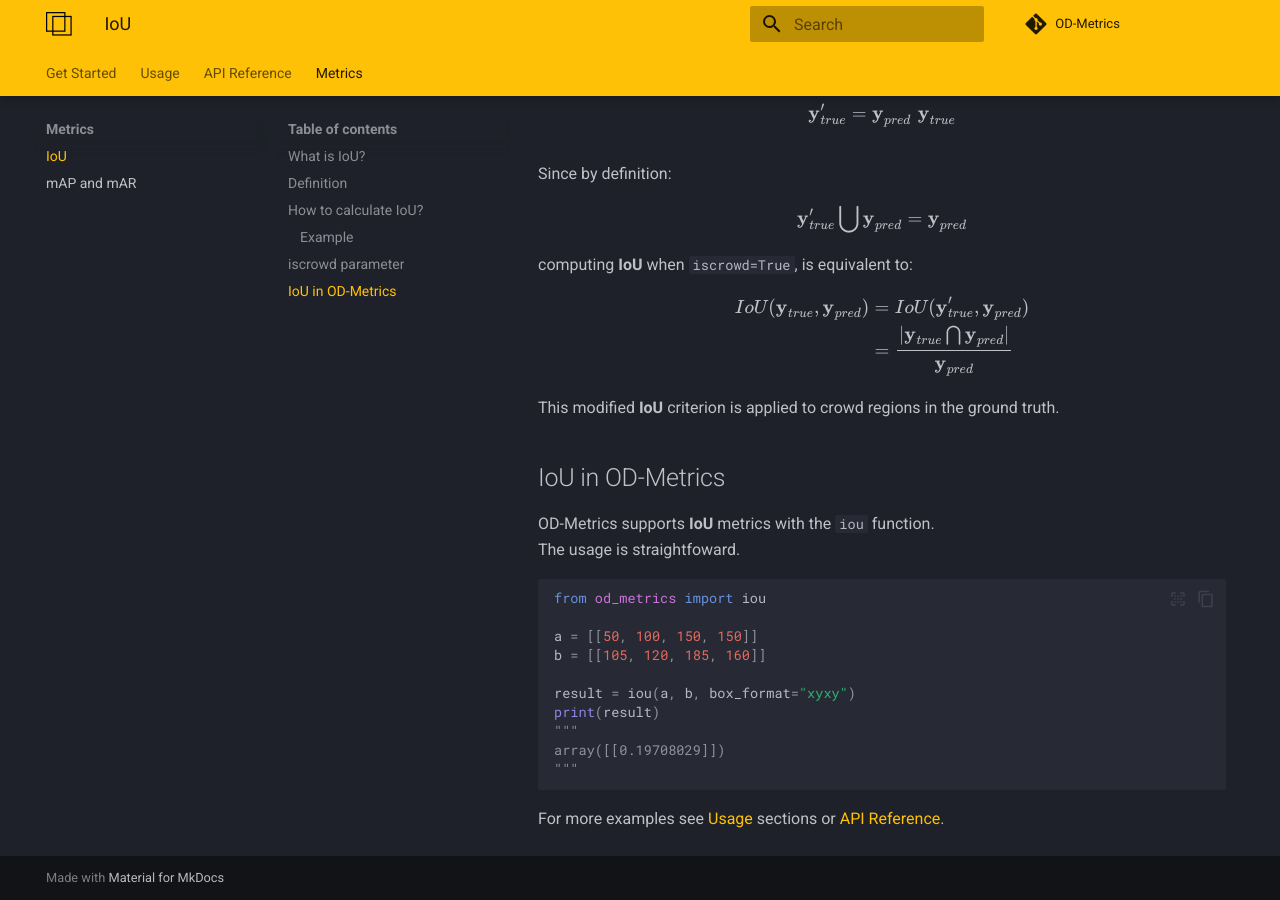
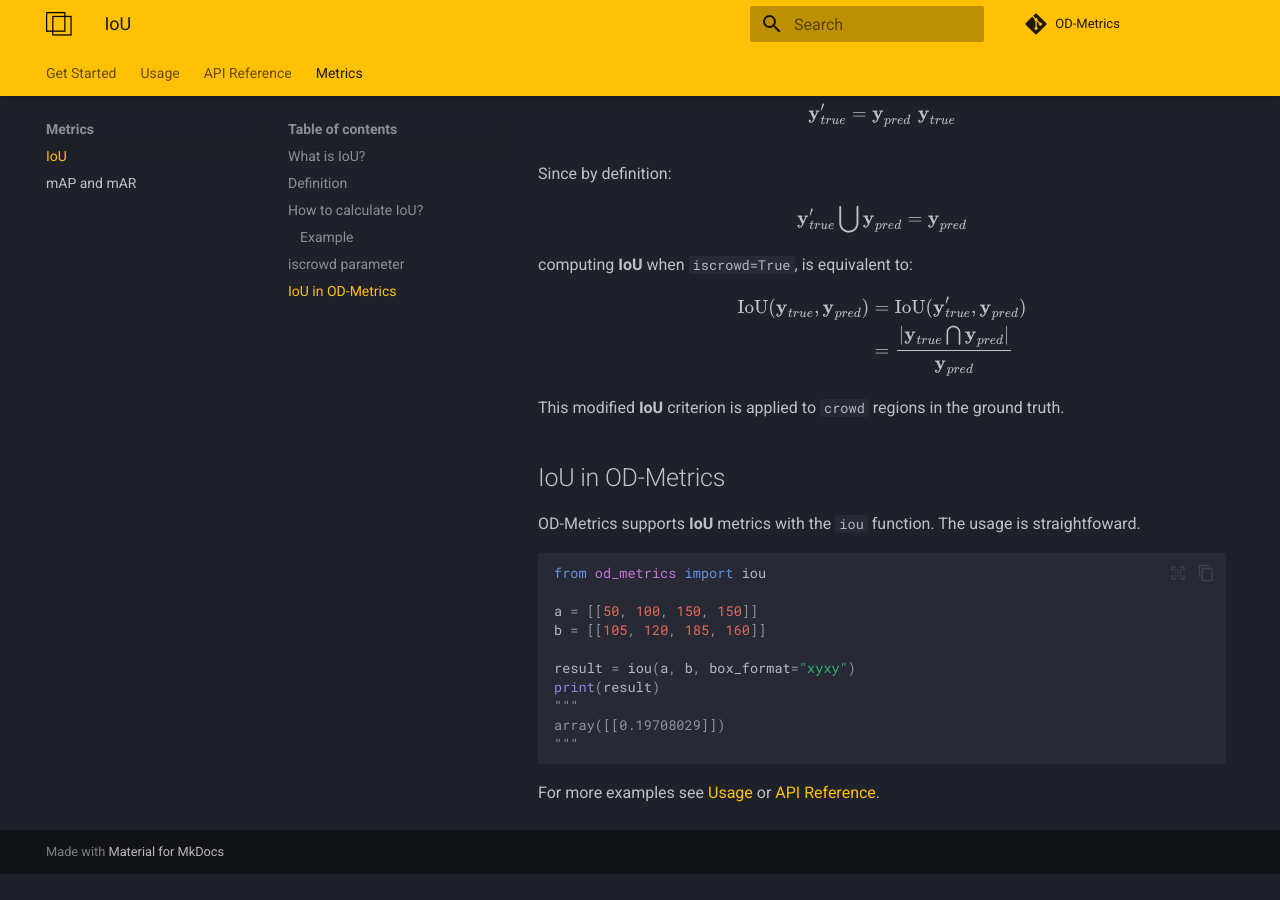
Before and after one commit to EMalagoli92/OD-Metrics, an MkDocs documentation site: the page built from docs/iou.md, in a window 1280 px wide and 900 px high, scrolled down 2667 px. Built offline with MkDocs 1.6.1 and Material for MkDocs 9.7.7, drawn with Linux system fonts in a browser that asks for light colours; formulas are drawn with MathJax 3; comment, search, counter and statistics services are not loaded; after the commit the page ends 3541 px from its top, so only the background shows below that.

Commit message:
feat(docs): update

````diff
--- a/docs/iou.md
+++ b/docs/iou.md
@@ -13,7 +13,7 @@
 **IoU** (also referred to as the [Jaccard Index](https://en.wikipedia.org/wiki/Jaccard_index)) between two boxes $\textbf{A}, \textbf{B} \in \mathbb{R}^4$ is defined as the ratio of their intersection area to their union area.<br>
 Mathematically:
 
-$$IoU(\textbf{A},\textbf{B})={{|\textbf{A}\cap \textbf{B}|} \over {|\textbf{A}\cup \textbf{B}|}}$$
+$$\text{IoU}(\textbf{A},\textbf{B})={{|\textbf{A}\cap \textbf{B}|} \over {|\textbf{A}\cup \textbf{B}|}}$$
 
 ## How to calculate IoU?
 Suppose we need to compute the **IoU** between two boxes $\textbf{A}$ and $\textbf{B}$, given in the `xyxy`(to-left, bottom-right corners) format:
@@ -68,7 +68,7 @@
 
 Then:
 
-$$IoU(\textbf{A}, \textbf{B}) = \frac{1350}{6850} = 0.197080292$$
+$$\text{IoU}(\textbf{A}, \textbf{B}) = \frac{1350}{6850} = 0.19708029$$
 
 
 ## `iscrowd` parameter
@@ -82,18 +82,16 @@
 computing **IoU** when `iscrowd=True`, is equivalent to:
 \begin{equation}
 \begin{split}
-IoU(\textbf{y}_{true}, \textbf{y}_{pred}) & = IoU(\textbf{y}'_{true}, \textbf{y}_{pred})
+\text{IoU}(\textbf{y}_{true}, \textbf{y}_{pred}) & = \text{IoU}(\textbf{y}'_{true}, \textbf{y}_{pred})
        \\ & = \frac{|\textbf{y}_{true} \bigcap \textbf{y}_{pred}|}{\textbf{y}_{pred}}
 \end{split}
 \end{equation}
 
-This modified **IoU** criterion is applied to crowd regions in the ground truth.
+This modified **IoU** criterion is applied to `crowd` regions in the ground truth.
 
 
 ## IoU in OD-Metrics
-OD-Metrics supports **IoU** metrics with the `iou` function.<br>
-The usage is straightfoward.
-
+OD-Metrics supports **IoU** metrics with the `iou` function. The usage is straightfoward.
 ```python
 from od_metrics import iou
 
@@ -107,4 +105,4 @@
 """
 ```
 
-For more examples see [Usage](usage.md#iou) sections or [API Reference](api_reference.md).
+For more examples see [Usage](usage.md#iou) or [API Reference](api_reference.md).
--- /dev/null
+++ b/docs/javascripts/mathjax.js
@@ -0,0 +1,19 @@
+window.MathJax = {
+  tex: {
+    inlineMath: [["\\(", "\\)"]],
+    displayMath: [["\\[", "\\]"]],
+    processEscapes: true,
+    processEnvironments: true
+  },
+  options: {
+    ignoreHtmlClass: ".*|",
+    processHtmlClass: "arithmatex"
+  }
+};
+
+document$.subscribe(() => {
+  MathJax.startup.output.clearCache()
+  MathJax.typesetClear()
+  MathJax.texReset()
+  MathJax.typesetPromise()
+})
````
Also changed, not shown: docs/map_mar.md (+1 -1 lines).
